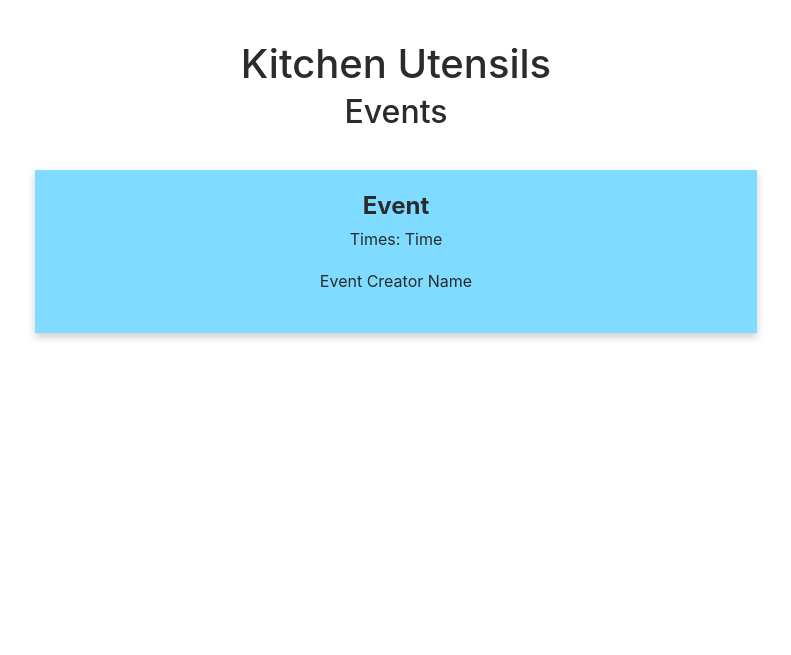
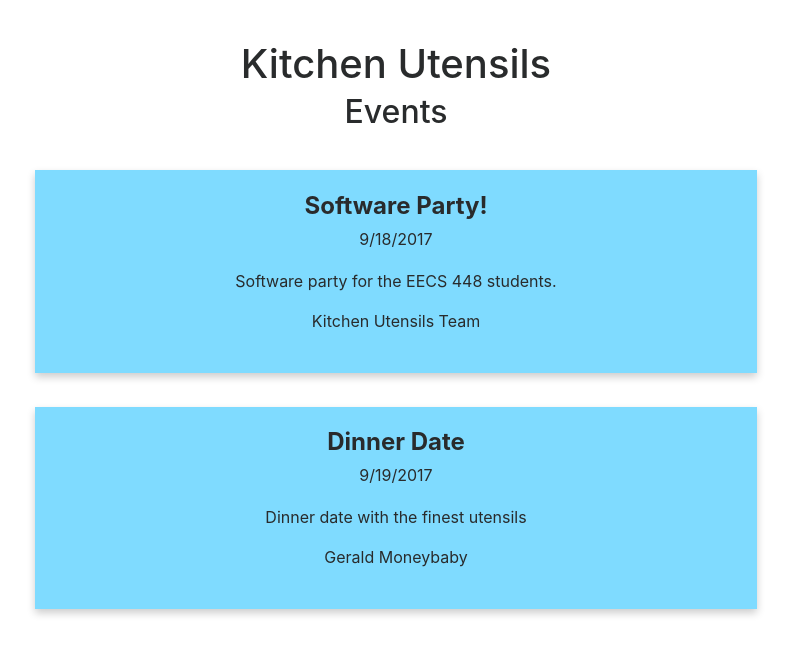
Before and after one commit to EECS448-KitchenUtensils/event-planner, a Flask app: page / in a window 1280 px wide. Shown: the part 56-711 px from the top of the page, without its empty margins (244-1035 px from the left). Run offline with Flask 2, Linux system fonts and the light colour scheme; some libraries are stand-ins or nearby versions.

Commit message:
Index page updated with event loop. Event page added form and loop for participant list. Small update to new page with more information for a better user experience.

```diff
--- a/src/event_planner/static/style.css
+++ b/src/event_planner/static/style.css
@@ -1,6 +1,6 @@
 *{
     margin:0;
-    padding:0;
+    padding: 0;
     list-style: none;
 }
 
@@ -20,6 +20,7 @@
     display: block;
     text-align: center;
     padding-bottom: 3%;
+
 }
 
 .timeslot-picker{
--- a/src/event_planner/templates/index.html
+++ b/src/event_planner/templates/index.html
@@ -7,16 +7,18 @@
         </div>
 
         <!-- List Cards for all events in the database -->
-        {# % for event in get_event_summaries() % #}
+        {% for event in events %}
+        <div style="padding-bottom: 3%;">
         <div class="eventcard">
-                <h4><b>Event</b></h4>
-                <p>Times: Time</p>
+                <h4><b>{{ event['name'] }}</b></h4>
+                <p>{{ event['date'] }}</p>
                 <div class="container">
-                  <p>Event Creator Name</p>
-                  <p></p>
+                  <p> {{ event['description'] }} </p>
+                  <p> {{ event['admin'] }}</p>
                 </div>
         </div>
-        {# % endfor % #}
+        </div>
+        {% endfor %}
 
 
         <!--<p style="padding-top: 40px;">Created by:</p>
--- a/src/event_planner/templates/new.html
+++ b/src/event_planner/templates/new.html
@@ -14,6 +14,7 @@
             <input type="date" name="date" placeholder="Date of Event" class="form-control date-picker" />
             <br />
             <p>Time slots are 30 minutes long and begin at indicated time.</p>
+            <p>Hold Ctrl or Command(Mac) to select multiple time slots.</p>
 
             <div class="timeslot-picker">
                 {% for i, date in daterange %}
--- a/src/event_planner/views/routes.py
+++ b/src/event_planner/views/routes.py
@@ -2,7 +2,22 @@ from .. import db, models, app, render_template, url_for, request
 
 @app.route("/")
 def index():
-    return render_template('index.html')
+    event = {}
+    event['name'] = "Software Party!"
+    event['date'] = '9/18/2017'
+    event['description'] = "Software party for the EECS 448 students."
+    event['admin'] = "Kitchen Utensils Team"
+
+    #TESTING
+    event1 = {}
+    event1['name'] = "Dinner Date"
+    event1['date'] = '9/19/2017'
+    event1['description'] = "Dinner date with the finest utensils"
+    event1['admin'] = "Gerald Moneybaby"
+
+    events = (event, event1)
+
+    return render_template('index.html', events=events)
 
 @app.route("/new", methods=['POST', 'GET'])
 def new():
```
Also changed, not shown: src/event_planner/templates/event.html (+16 -3 lines).
